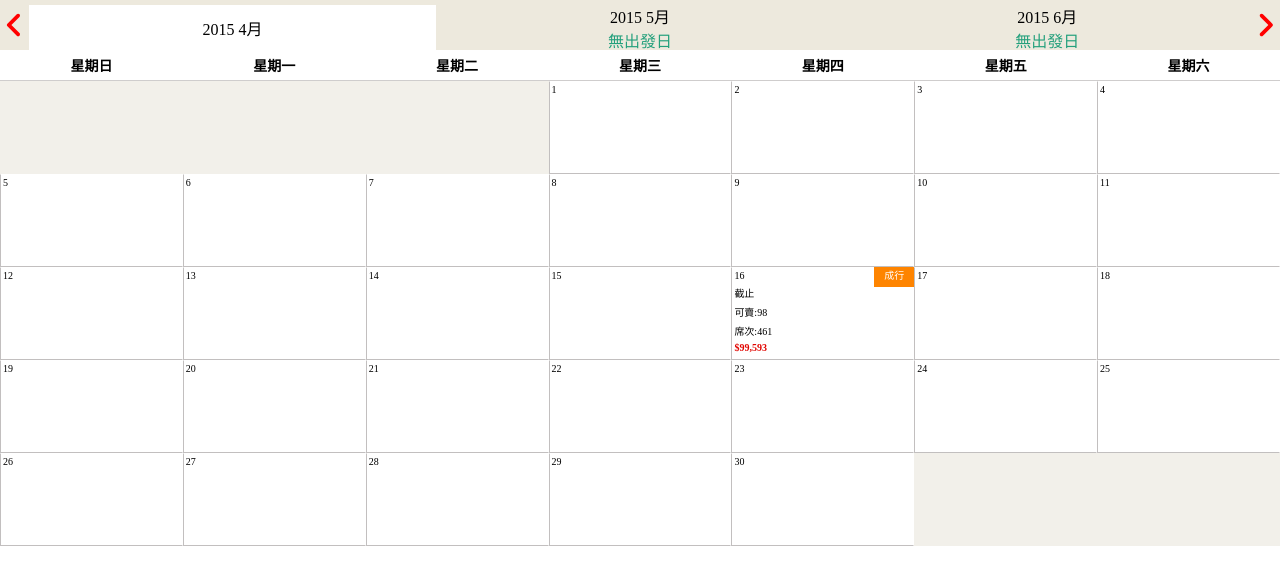
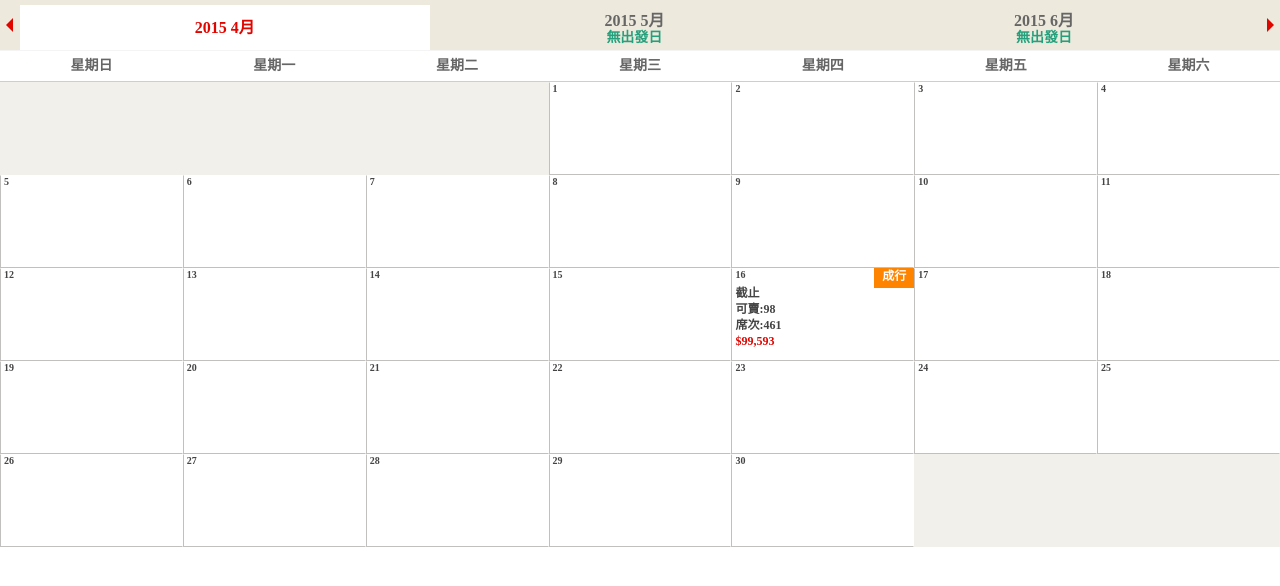
Before and after one commit to TheRay432/test-calendar, a React (Create React App) app: page / in a window 1280 px wide. Shown: the top 586 px of the page. Built offline with nearby package versions, Linux system fonts and the light colour scheme.

Commit message:
update css

```diff
--- a/src/components/Month.jsx
+++ b/src/components/Month.jsx
@@ -10,7 +10,8 @@
   const [minPageNumberLimit, setminPageNumberLimit] = useState(0);
   const [pages, setPages] = useState([]);
 
-  const handleNextbtn = () => {
+  const handleNextbtn = (e) => {
+    e.preventDefault();
     if (currentPage >= yearMonthArr.length) {
       return;
     }
@@ -23,7 +24,8 @@
     }
   };
 
-  const handlePrevbtn = () => {
+  const handlePrevbtn = (e) => {
+    e.preventDefault();
     if (currentPage <= 1) {
       return;
     }
@@ -39,7 +41,6 @@
     const sortArr = jsonData.sort((a, b) => {
       return b.date < a.date ? 1 : -1;
     });
-    console.log(sortArr);
 
     for (let i = 1; i <= 12; i++) {
       if (i < 10) {
@@ -82,9 +83,10 @@
 
   return (
     <div className="month">
-      <div className="icon" onClick={handlePrevbtn}>
+      {/* <div className="icon" onClick={handlePrevbtn}>
         <FontAwesomeIcon icon={faAngleLeft} />
-      </div>
+      </div> */}
+      <a href="#" className="prev" onClick={handlePrevbtn}></a>
       {pages.length > 0 &&
         pages.map((number, i) => {
           if (i + 1 < maxPageNumberLimit + 1 && i + 1 > minPageNumberLimit) {
@@ -104,9 +106,10 @@
           }
         })}
 
-      <div className="icon rightIcon" onClick={handleNextbtn}>
+      {/* <div className="icon rightIcon" onClick={handleNextbtn}>
         <FontAwesomeIcon icon={faAngleRight} />
-      </div>
+      </div> */}
+      <a href="#" className="next rightIcon" onClick={handleNextbtn}></a>
     </div>
   );
 };
--- a/src/components/OneDay.jsx
+++ b/src/components/OneDay.jsx
@@ -41,15 +41,17 @@
       }
       onClick={() => handClick()}
     >
-      <p>{index + 1}</p>
+      <p className="number">{index + 1}</p>
 
       {JSON.stringify(item) !== "{}" && (
         <>
           {item.guaranteed && <span className="tip">成行</span>}
-          <p className={divState}>{item.status}</p>
-          <p>可賣:{item.availableVancancy}</p>
-          <p>席次:{item.totalVacnacy}</p>
-          <p className="red">${item.price.toLocaleString()}</p>
+          <section>
+            <span className={divState}>{item.status}</span>
+            <span>可賣:{item.availableVancancy}</span>
+            <span>席次:{item.totalVacnacy}</span>
+            <span className="red">${item.price.toLocaleString()}</span>
+          </section>
         </>
       )}
     </div>
--- a/src/components/Tabs.jsx
+++ b/src/components/Tabs.jsx
@@ -27,10 +27,10 @@
       className={currentPage === index ? "date active" : "date"}
     >
       <div className="tabs">
-        <p>
+        <span>
           {number.split("/")[0]} {parseInt(number.split("/")[1])}月
-        </p>
-        {noDataState && <p className="noData">無出發日</p>}
+        </span>
+        {noDataState && <span className="noData">無出發日</span>}
       </div>
     </div>
   );
--- a/src/styles/all.scss
+++ b/src/styles/all.scss
@@ -30,38 +30,33 @@
   & p {
     font-size: 1.6rem;
   }
-  & .icon {
-    width: 3rem;
-    height: 100%;
-    display: flex;
-    align-items: center;
-    justify-content: center;
-    color: red;
-    cursor: pointer;
-  }
+
   & svg {
     font-size: 3rem;
     cursor: pointer;
   }
   & .date {
     margin-top: 5px;
-    flex-basis: 33%;
+    flex-basis: 32%;
     background-color: transparent;
     text-align: center;
     display: flex;
     align-items: center;
     justify-content: center;
     cursor: pointer;
+    font-size: 16px;
+    line-height: 1.25;
+    color: #666;
+    font-weight: 600;
   }
   & .date.active {
     background-color: white;
-    & h2 {
-      color: red;
+    & span {
+      color: #e10500;
+      &.noData {
+        color: #24a07c;
+      }
     }
-  }
-  & .next-icon {
-    margin-left: auto;
-    cursor: pointer;
   }
 }
 .rightIcon {
@@ -73,12 +68,15 @@
   align-items: center;
 
   border-bottom: 1px solid rgb(207, 205, 205);
-  padding: 5px 0;
+
   & div {
     width: calc(100% / 7);
     text-align: center;
-    font-weight: bold;
     font-size: 14px;
+    color: #666;
+    line-height: 30px;
+    border-top: #f4f4f4 1px solid;
+    font-weight: bolder;
   }
 }
 .days {
@@ -105,6 +103,7 @@
   border: none;
   opacity: 0.5;
   background-color: #f8f8f8;
+  cursor: auto;
 }
 .divAcitive {
   background-color: red;
@@ -114,12 +113,24 @@
   position: relative;
   flex-direction: column;
   align-items: flex-start;
+  padding: 0 3px;
   &.active {
     border: 2px solid green;
     background-color: #fff9e3;
   }
-  & p {
-    padding: 2px 2px;
+  & span {
+    font-size: 12px;
+    line-height: 16px;
+    font-weight: bold;
+    color: #444;
+    &.red {
+      color: #e10500;
+    }
+  }
+  & section {
+    display: flex;
+    flex-direction: column;
+    padding-top: 5px;
   }
 }
 .order {
@@ -134,16 +145,13 @@
   color: gray;
   font-weight: bold;
 }
-.red {
-  color: $color-red;
-  font-weight: bold;
-}
+
 .tip {
   position: absolute;
   top: -1px;
   right: -1px;
   width: 40px;
-  color: #fff;
+  color: #fff !important;
   padding: 0 3px;
   text-align: center;
   height: 20px;
@@ -154,6 +162,52 @@
   flex-direction: column;
 }
 .noData {
-  font-size: 12px;
+  font-size: 14px;
   color: #24a07c;
+  display: block;
+  line-height: 1;
+  font-weight: bold;
 }
+.month a {
+  width: 20px;
+  position: relative;
+  color: transparent;
+  display: inline-block;
+  &::before {
+    content: "";
+    position: absolute;
+    top: 0px;
+    bottom: 0px;
+    left: 0px;
+    right: 0px;
+    margin: auto;
+    display: inline-block;
+    width: 0;
+    height: 0;
+    border-style: solid;
+  }
+}
+a.prev {
+  height: 50px;
+  background-color: #ede9dd;
+  &::before {
+    left: -1px;
+    border-width: 7px 7px 7px 0;
+    border-color: transparent #e10500 transparent transparent;
+  }
+}
+a.next {
+  background-color: #ede9dd;
+  height: 50px;
+  &::before {
+    right: -1px;
+    border-width: 7px 0px 7px 7px;
+    border-color: transparent transparent transparent #e10500;
+  }
+}
+.number {
+  top: 2px;
+  lef: 2px;
+  color: #444;
+  font-weight: bold;
+}
```
Also changed, not shown: src/styles/all.css, 1 other file (tests, documents, lock files or other folders).
